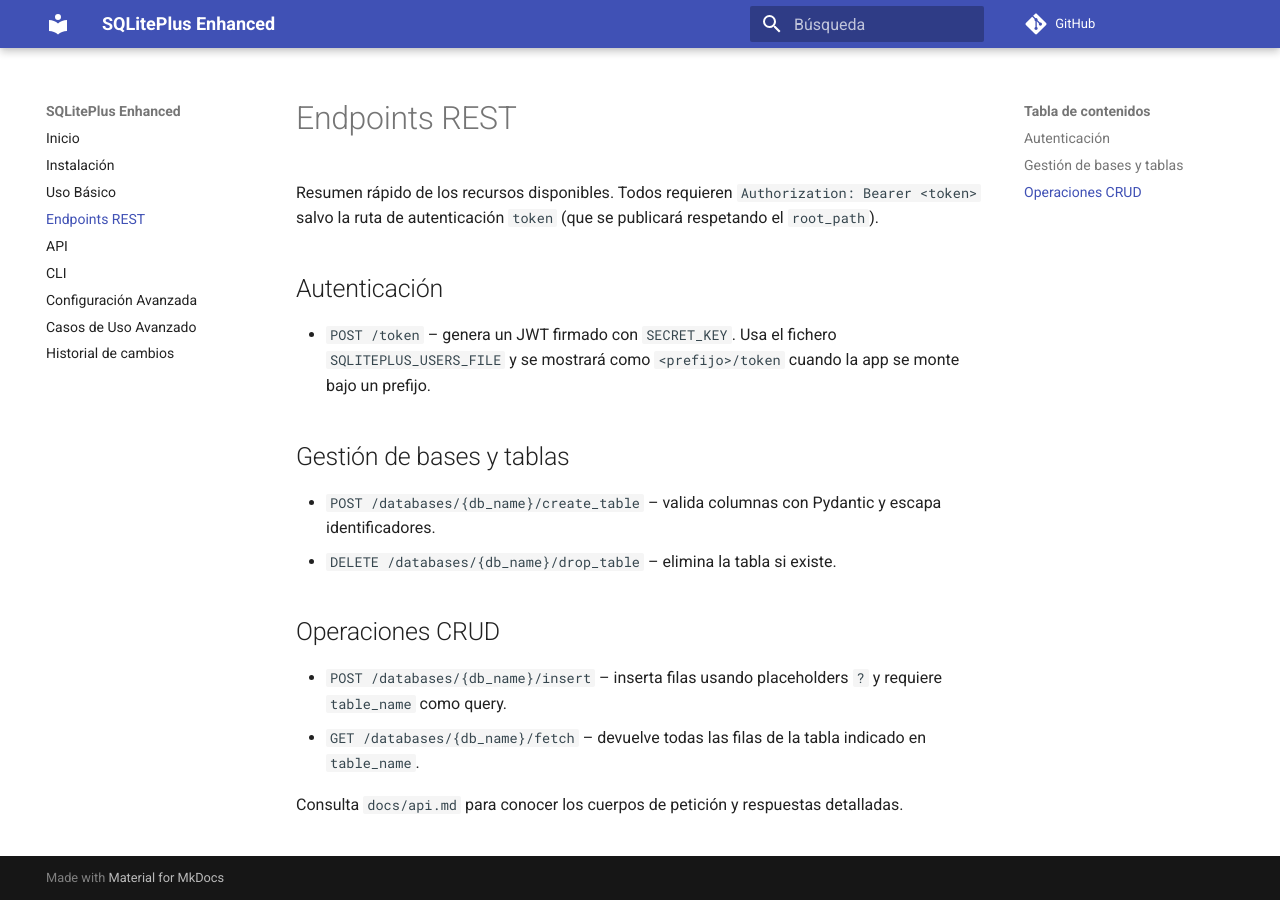
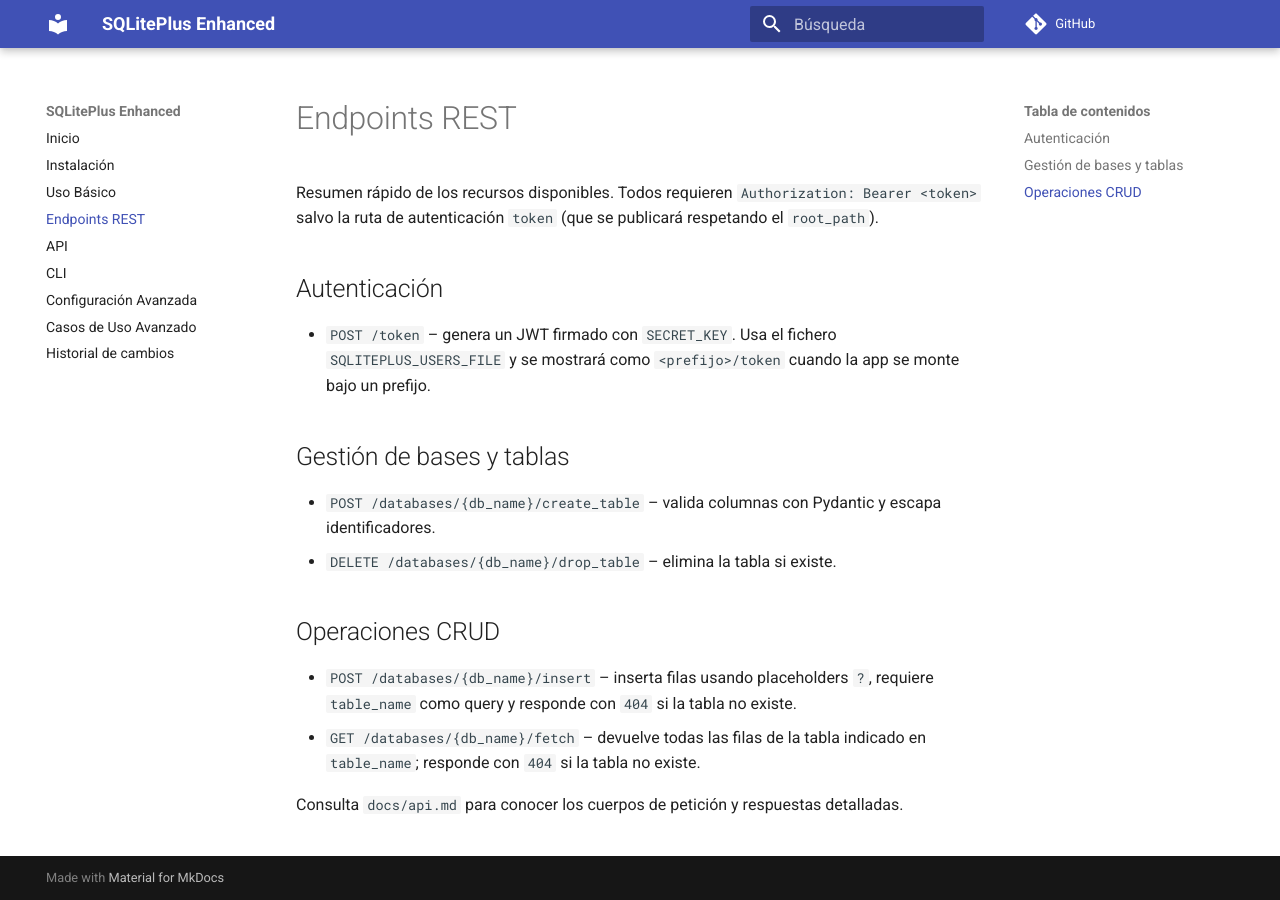
Before and after one commit to Alphonsus411/sqliteplus, an MkDocs documentation site: the page built from docs/endpoints.md, in a window 1280 px wide. Built offline with MkDocs 1.6.1 and Material for MkDocs 9.7.7, drawn with Linux system fonts in a browser that asks for light colours; comment, search, counter and statistics services are not loaded.

Commit message:
Document 404 behavior when tables are missing

```diff
--- a/docs/endpoints.md
+++ b/docs/endpoints.md
@@ -15,7 +15,7 @@
 
 ## Operaciones CRUD
 
-- `POST /databases/{db_name}/insert` – inserta filas usando placeholders `?` y requiere `table_name` como query.
-- `GET /databases/{db_name}/fetch` – devuelve todas las filas de la tabla indicado en `table_name`.
+- `POST /databases/{db_name}/insert` – inserta filas usando placeholders `?`, requiere `table_name` como query y responde con `404` si la tabla no existe.
+- `GET /databases/{db_name}/fetch` – devuelve todas las filas de la tabla indicado en `table_name`; responde con `404` si la tabla no existe.
 
 Consulta `docs/api.md` para conocer los cuerpos de petición y respuestas detalladas.
```
Also changed, not shown: docs/api.md (+2 -1 lines).
